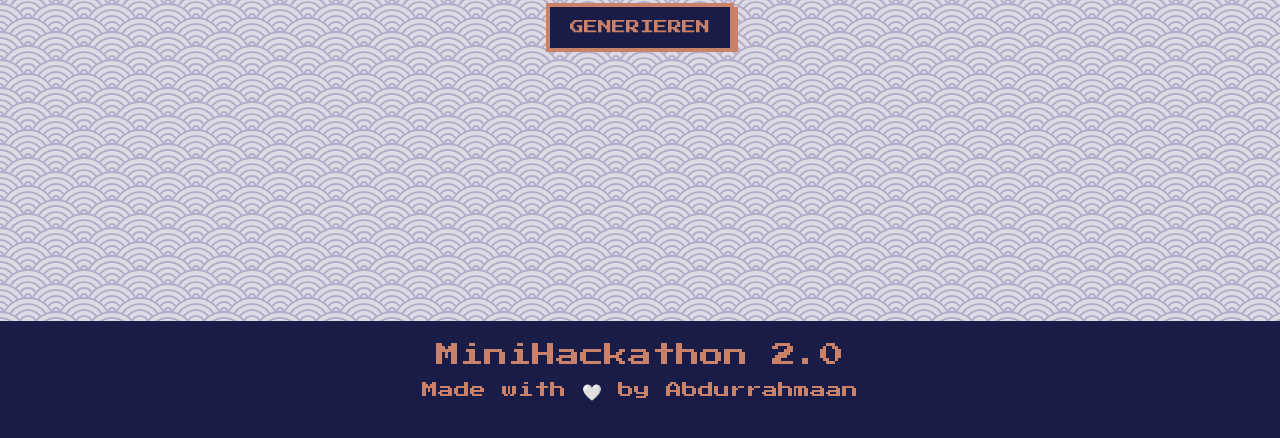
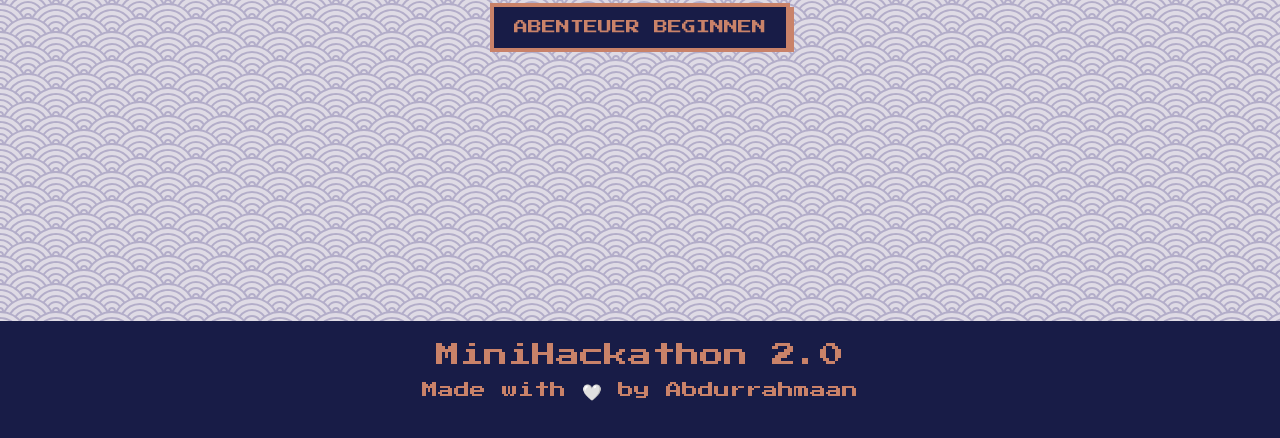
Before and after one commit to Abdurrahmaan-Bica/mathe-shifu, a plain HTML site: page generator.html in a window 1280 px wide. Shown: the part 362-800 px from the top of the page. Drawn offline with nearby package versions, Linux system fonts and the light colour scheme.

Commit message:
Renamed the button called generieren to Abenteuer beginnen

```diff
--- a/generator.html
+++ b/generator.html
@@ -47,7 +47,7 @@
           <div class="container-main">
             <h2>Ableitung- und Integralgenerator</h2>
             <p id="ergebnis"></p>
-            <button class="pixel-button">Generieren</button>
+            <button class="pixel-button">Abenteuer beginnen</button>
           </div>
 
 
```
